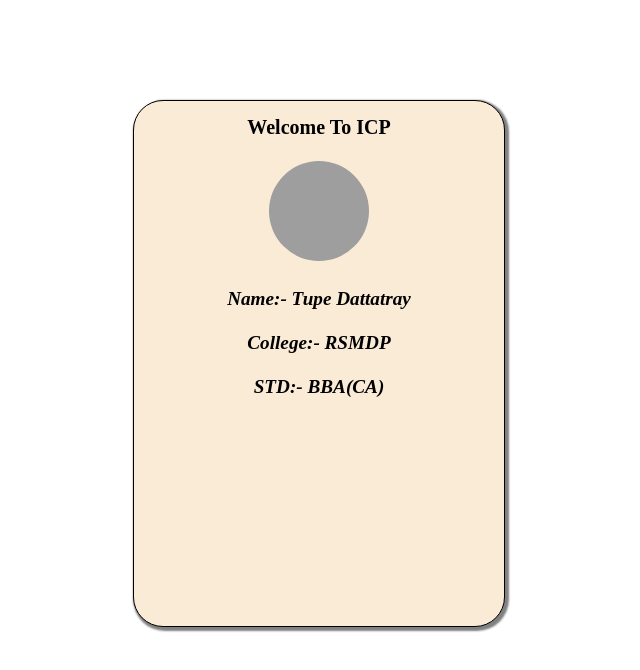
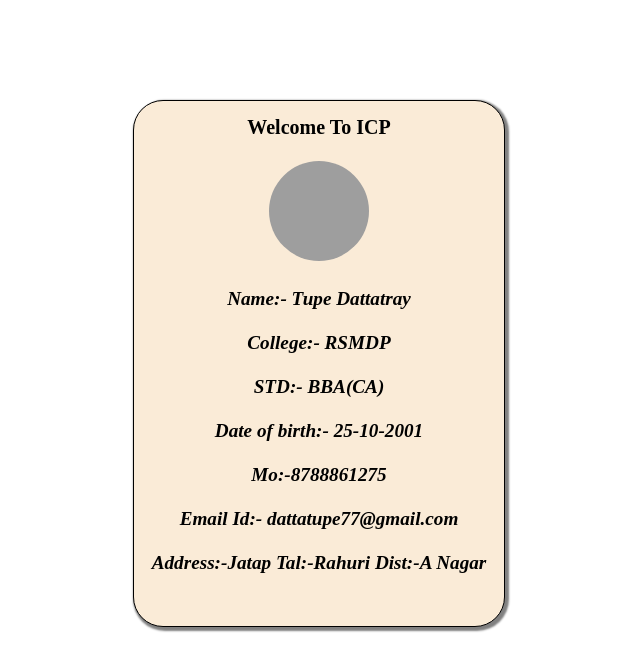
Before and after one commit to datta88/long-in-page, a plain HTML site: page long-in-page/index.html in a window 1280 px wide. Shown: the whole page, without its empty margins (321-961 px from the left). Drawn offline with Linux system fonts and the light colour scheme; grey boxes are pictures that could not be loaded.

Commit message:
all imformation added

```diff
--- a/long-in-page/index.html
+++ b/long-in-page/index.html
@@ -36,13 +36,11 @@
     <b><i>Name:- Tupe Dattatray</i></b><br/><br/>
     <b><i>College:- RSMDP</i></b><br/><br/>
     <b><i>STD:- BBA(CA)</i></b><br/><br/>
-
-
-
-
-
-   </div>
-
+    <b><i>Date of birth:- 25-10-2001</i></b><br/><br/>
+    <b><i>Mo:-8788861275</i></b><br/><br/>
+    <b><i>Email Id:- dattatupe77@gmail.com</i></b><br/><br/>
+    <b><i>Address:-Jatap Tal:-Rahuri Dist:-A Nagar</i></b>
+ </div>
 </center>
 </body>
 </html>
```
